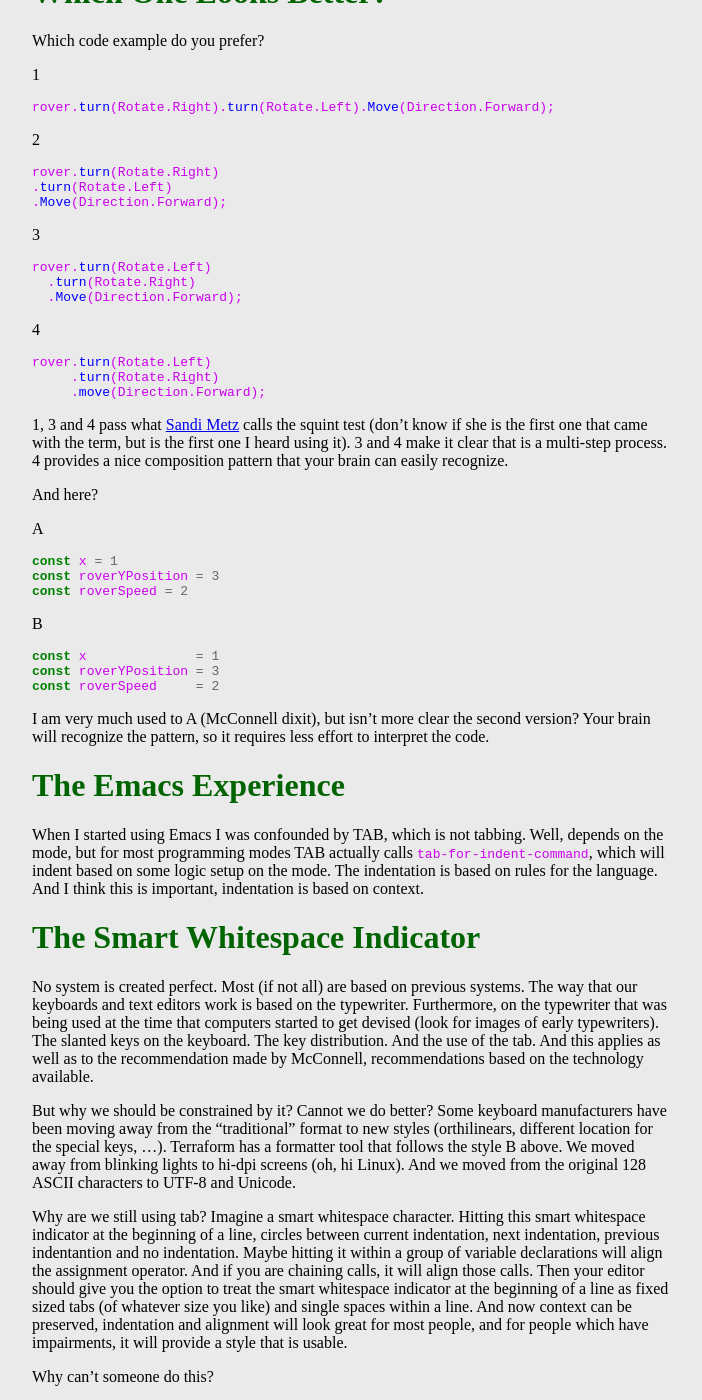
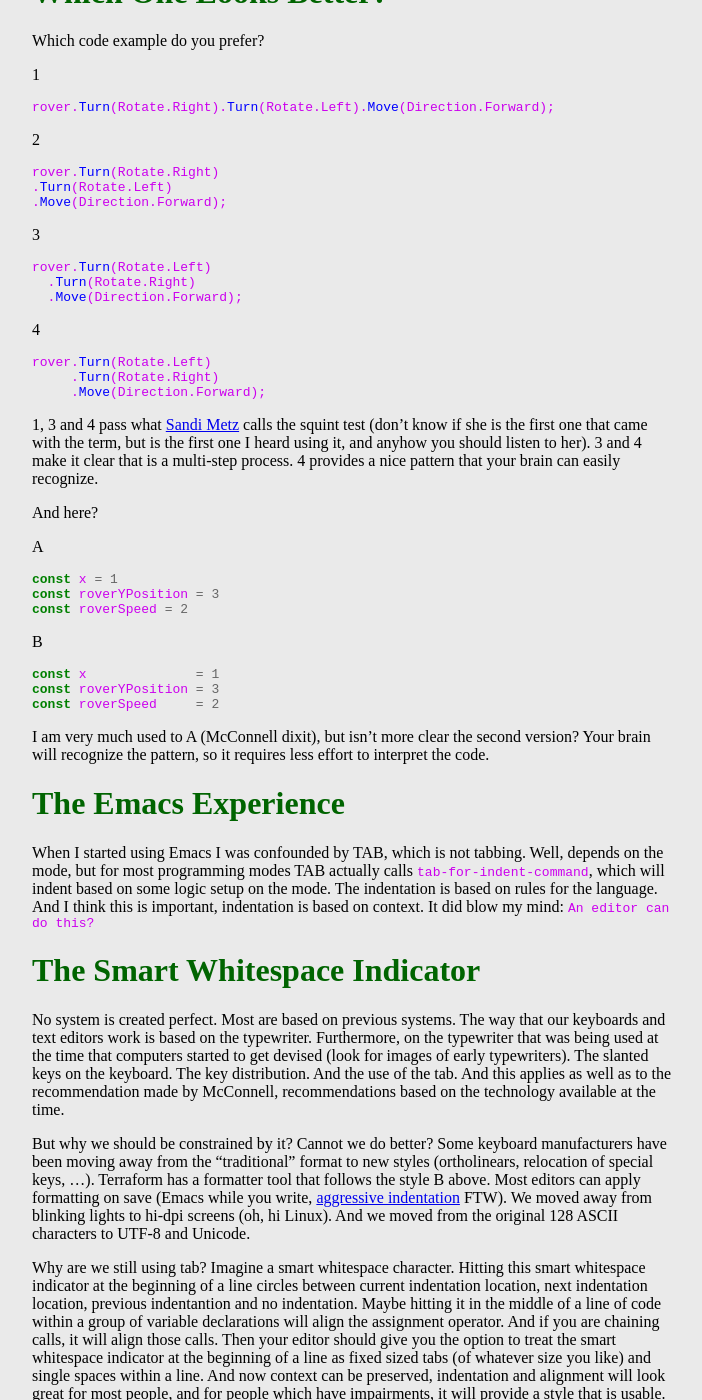
Before and after one commit to MiyamotoAkira/website, a Jekyll site: the page built from _posts/2020-01-14-tab-vs-spaces.md, in a window 1280 px wide and 1400 px high, scrolled down 1051 px. Shown: the whole window, without its empty margins (288-990 px from the left). Built offline with Jekyll 4.4.1, drawn with Linux system fonts in a browser that asks for light colours; some of the changed text lies outside the part shown.

Commit message:
Additional ammendements and additions

````diff
--- a/_posts/2020-01-14-tab-vs-spaces.md
+++ b/_posts/2020-01-14-tab-vs-spaces.md
@@ -18,11 +18,11 @@ The basic premise is that tabs allow people with impairments to modify the displ
 
 Tab vs Spaces is one of those religious wars, like the position of curly brackets (I use whatever is common on the language) or Vim vs Emacs (the solution for this last one is the Evil mode for Emacs, of course).
 
-Probably the main arguments for each are: spaces are consistent all across environments, IDEs, or any other software, which means you can keep alignment more easily; tabs give that individual flexibility.
+Probably the main arguments for each are: spaces are consistent all across environments, IDEs, or any other software, which means you can keep alignment more easily; tabs give that individual flexibility that allows people to use the spacing more appropriate for them.
 
 I kind of assumed that spaces won, because that is what I use everywhere. Also because GitHub took the decision of using 8 spaces for tabs without allowing you to change the value (sigh, UX).
 
-There is a distinction that we have to do between indentation and alignment. We use the first one to group code within the same scope (ok not necessary unless you are using a language like Python or F#). We use the second one to group somehow syntatic elements that have some relation (proximity, repetition, ...) While you can do indentation with both spaces and tabs, you can't do alignment with tabs.
+There is a distinction that we have to do between indentation and alignment. We use the first one to group code within the same scope (ok not necessary unless you are using a language like Python or F#, but your co-workers and future-you will appreciate it). We use the second one to group somehow syntatic elements that have some relation (proximity, repetition, ...) While you can do indentation with both spaces and tabs, you can't do alignment with tabs.
 
 [Steve McConnell](https://stevemcconnell.com/) argued against trying to keep alignment in his seminal book [Code Complete](https://www.goodreads.com/book/show/4845.Code_Complete). If you change names, the alignment dissapears and then you have to realign all manually. Furthermore, it means also that there are changes on your source control that were not really wanted. We will be coming later into revising his recommendation (Code Complete is not a new book, although still a great book that you should read).
 
@@ -32,31 +32,31 @@ Which code example do you prefer?
 
 1
 ```c#
-rover.turn(Rotate.Right).turn(Rotate.Left).Move(Direction.Forward);
+rover.Turn(Rotate.Right).Turn(Rotate.Left).Move(Direction.Forward);
 ```
 
 2
 ```c#
-rover.turn(Rotate.Right)
-.turn(Rotate.Left)
+rover.Turn(Rotate.Right)
+.Turn(Rotate.Left)
 .Move(Direction.Forward);
 ```
 
 3
 ```c#
-rover.turn(Rotate.Left)
-  .turn(Rotate.Right)
+rover.Turn(Rotate.Left)
+  .Turn(Rotate.Right)
   .Move(Direction.Forward);
 ```
 
 4
 ```c#
-rover.turn(Rotate.Left)
-     .turn(Rotate.Right)
-     .move(Direction.Forward);
+rover.Turn(Rotate.Left)
+     .Turn(Rotate.Right)
+     .Move(Direction.Forward);
 ```
 
-1, 3 and 4 pass what [Sandi Metz](https://www.sandimetz.com/) calls the squint test (don't know if she is the first one that came with the term, but is the first one I heard using it). 3 and 4 make it clear that is a multi-step process. 4 provides a nice composition pattern that your brain can easily recognize.
+1, 3 and 4 pass what [Sandi Metz](https://www.sandimetz.com/) calls the squint test (don't know if she is the first one that came with the term, but is the first one I heard using it, and anyhow you should listen to her). 3 and 4 make it clear that is a multi-step process. 4 provides a nice pattern that your brain can easily recognize.
 
 And here?
 
@@ -77,15 +77,15 @@ I am very much used to A (McConnell dixit), but isn't more clear the second vers
 
 # The Emacs Experience
 
-When I started using Emacs I was confounded by TAB, which is not tabbing. Well, depends on the mode, but for most programming modes TAB actually calls `tab-for-indent-command`, which will indent based on some logic setup on the mode. The indentation is based on rules for the language. And I think this is important, indentation is based on context.
+When I started using Emacs I was confounded by TAB, which is not tabbing. Well, depends on the mode, but for most programming modes TAB actually calls `tab-for-indent-command`, which will indent based on some logic setup on the mode. The indentation is based on rules for the language. And I think this is important, indentation is based on context. It did blow my mind: `An editor can do this?`
 
 
 # The Smart Whitespace Indicator
 
-No system is created perfect. Most (if not all) are based on previous systems. The way that our keyboards and text editors work is based on the typewriter. Furthermore, on the typewriter that was being used at the time that computers started to get devised (look for images of early typewriters). The slanted keys on the keyboard. The key distribution. And the use of the tab. And this applies as well as to the recommendation made by McConnell, recommendations based on the technology available.
+No system is created perfect. Most are based on previous systems. The way that our keyboards and text editors work is based on the typewriter. Furthermore, on the typewriter that was being used at the time that computers started to get devised (look for images of early typewriters). The slanted keys on the keyboard. The key distribution. And the use of the tab. And this applies as well as to the recommendation made by McConnell, recommendations based on the technology available at the time.
 
-But why we should be constrained by it? Cannot we do better? Some keyboard manufacturers have been moving away from the "traditional" format to new styles (orthilinears, different location for the special keys, ...). Terraform has a formatter tool that follows the style B above. We moved away from blinking lights to hi-dpi screens (oh, hi Linux). And we moved from the original 128 ASCII characters to UTF-8 and Unicode.
+But why we should be constrained by it? Cannot we do better? Some keyboard manufacturers have been moving away from the "traditional" format to new styles (ortholinears, relocation of special keys, ...). Terraform has a formatter tool that follows the style B above. Most editors can apply formatting on save (Emacs while you write, [aggressive indentation](https://github.com/Malabarba/aggressive-indent-mode) FTW). We moved away from blinking lights to hi-dpi screens (oh, hi Linux). And we moved from the original 128 ASCII characters to UTF-8 and Unicode.
 
-Why are we still using tab? Imagine a smart whitespace character. Hitting this smart whitespace indicator at the beginning of a line,  circles between current indentation, next indentation, previous indentantion and no indentation. Maybe hitting it within a group of variable declarations will align the assignment operator. And if you are chaining calls, it will align those calls. Then your editor should give you the option to treat the smart whitespace indicator at the beginning of a line as fixed sized tabs (of whatever size you like) and single spaces within a line. And now context can be preserved, indentation and alignment will look great for most people, and for people which have impairments, it will provide a style that is usable.
+Why are we still using tab? Imagine a smart whitespace character. Hitting this smart whitespace indicator at the beginning of a line circles between current indentation location, next indentation location, previous indentantion and no indentation. Maybe hitting it in the middle of a line of code within a group of variable declarations will align the assignment operator. And if you are chaining calls, it will align those calls. Then your editor should give you the option to treat the smart whitespace indicator at the beginning of a line as fixed sized tabs (of whatever size you like) and single spaces within a line. And now context can be preserved, indentation and alignment will look great for most people, and for people which have impairments, it will provide a style that is usable.
 
 Why can't someone do this?
````
